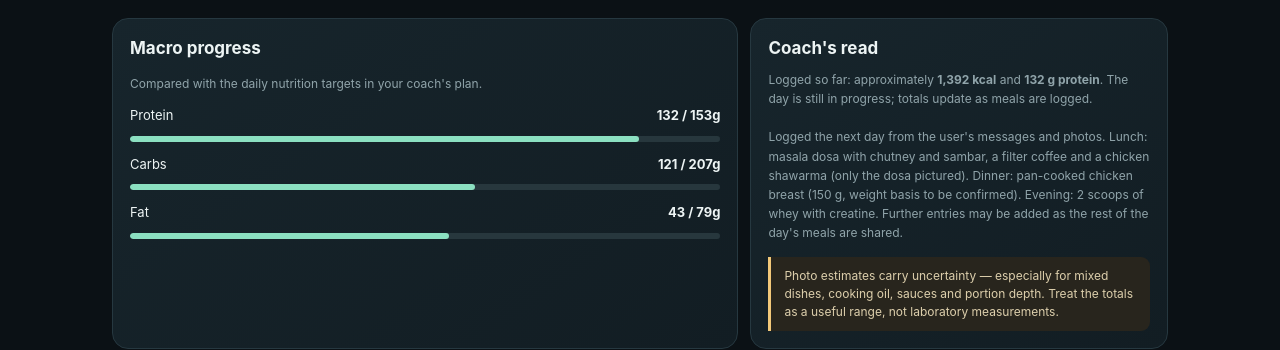
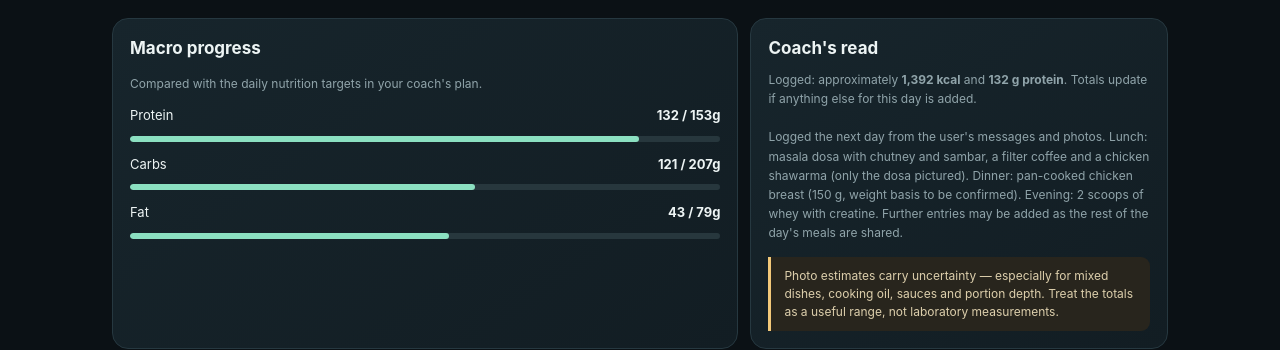
Before and after one commit to sandypuns/fitness, a plain HTML site: page nutrition.html in a window 1280 px wide. Shown: the part 429-779 px from the top of the page. Drawn offline with Linux system fonts and the light colour scheme.

Commit message:
Make coach's read date-aware for past days

```diff
--- a/nutrition.html
+++ b/nutrition.html
@@ -98,7 +98,8 @@ async function render(date){const d=days.find(x=>x.date===date)||days[0],t=total
 $('daylabel').textContent=new Date(d.date+'T12:00:00').toLocaleDateString('en-IN',{weekday:'long',day:'numeric',month:'long',year:'numeric'});
 $('metrics').innerHTML=[['Est. calories logged',t.calories,g.calories,'kcal'],['Protein logged',t.protein,g.protein,'g'],['Carbs logged',t.carbs,g.carbs,'g'],['Fat logged',t.fat,g.fat,'g']].map(([n,v,target,u])=>'<div class="card"><div class="metric-label">'+n+'</div><div class="metric">'+fmt(v)+' <small>'+u+'</small></div><div class="metric-label">Target '+fmt(target)+' '+u+'</div><div class="track"><div class="fill" style="width:'+Math.min(100,v/target*100)+'%"></div></div><div class="metric-label">'+Math.round(v/target*100)+'% of target</div></div>').join('');
 $('macros').innerHTML=[['Protein',t.protein,g.protein,'g'],['Carbs',t.carbs,g.carbs,'g'],['Fat',t.fat,g.fat,'g']].map(([n,v,target,u])=>'<div class="macro"><span>'+n+'</span><span class="val">'+fmt(v)+' / '+target+u+'</span></div><div class="track"><div class="fill" style="width:'+Math.min(100,v/target*100)+'%"></div></div>').join('');
-$('insight').innerHTML='Logged so far: approximately <b>'+fmt(t.calories)+' kcal</b> and <b>'+fmt(t.protein)+' g protein</b>. '+'The day is still in progress; totals update as meals are logged.'+'<br><br>'+((d.notes||'').replace(/</g,'&lt;'));
+const _now=new Date(),todayStr=_now.getFullYear()+'-'+String(_now.getMonth()+1).padStart(2,'0')+'-'+String(_now.getDate()).padStart(2,'0');
+$('insight').innerHTML=(d.date===todayStr?'Logged so far: approximately <b>'+fmt(t.calories)+' kcal</b> and <b>'+fmt(t.protein)+' g protein</b>. '+'The day is still in progress; totals update as meals are logged.':'Logged: approximately <b>'+fmt(t.calories)+' kcal</b> and <b>'+fmt(t.protein)+' g protein</b>. '+'Totals update if anything else for this day is added.')+'<br><br>'+((d.notes||'').replace(/</g,'&lt;'));
 $('diary').innerHTML=d.entries.map(e=>'<tr><td>'+e.meal+'</td><td><div class="food">'+e.item+'</div><div class="detail">'+(e.notes||'')+'</div></td><td>'+fmt(e.calories)+'</td><td>'+fmt(e.protein)+'</td><td>'+fmt(e.carbs)+'</td><td>'+fmt(e.fat)+'</td><td><span class="tag">'+e.confidence+'</span></td></tr>').join('');
 $('count').textContent=d.entries.length+' entries';
 $('photoCount').textContent='Loading photos...';const photos=await loadPhotos(d.date);
```
